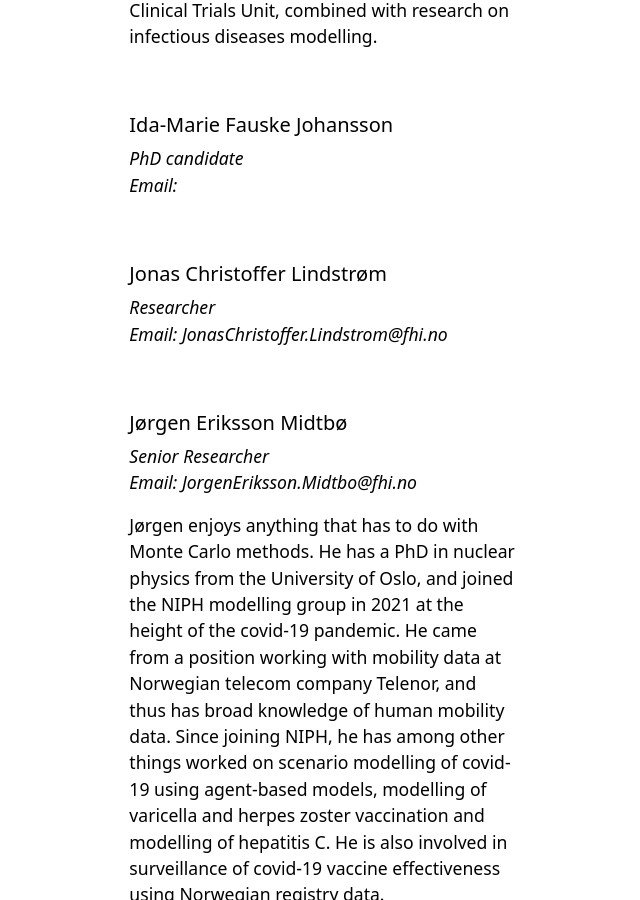
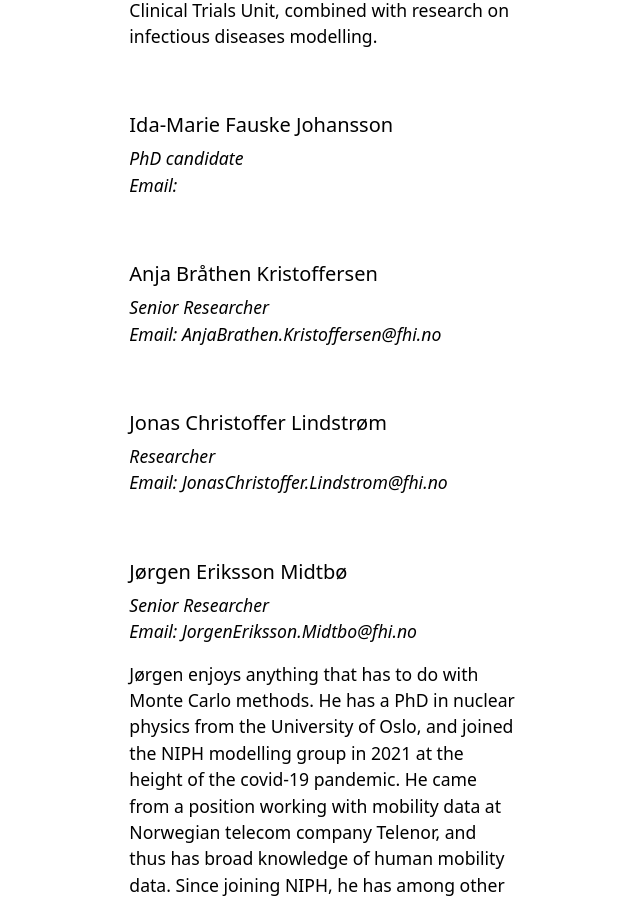
Before and after one commit to folkehelseinstituttet/modelling, a Jekyll site: the page built from people.md, in a window 1280 px wide and 900 px high, scrolled down 2300 px. Shown: the whole window, without its empty margins (100-740 px from the left). Built offline with Jekyll 4.4.1, drawn with Linux system fonts in a browser that asks for light colours.

Commit message:
- Added Anja - Added a one-line script to build the site locally for testing

```diff
--- a/_data/settings.yml
+++ b/_data/settings.yml
@@ -13,6 +13,7 @@ people:
 - {name: 'Gunnar Øyvind Isaksson Rø', title: 'Senior Researcher', department: 'Methods Development and Analysis', institution: 'Folkehelseinstituttet', institution_address: 'Lovisenberggata 8, 0456 Oslo', phone: '', email: 'GunnarOyvindIsaksson.Ro@fhi.no', office: '', image: 'assets/img/gunnar.jpg', url: 'gunnar', summary: 'Gunnar is interested in how statistical and mathematical modelling can improve surveillance and risk assement for infectious diseases combined with an interest in how to correctly analyse infectious disease data. He joined NIPH in 2019 and was a member of the covid-19 modelling group through the pandemic and has PHD in Particle Physics from Durhan University and a MSC in Epidemiology from the London School of Hygiene and Tropical Medicine.'}
 - {name: 'Hilde Kjelgaard Brustad', title: 'Senior Researcher', department: 'Oslo Centre for Biostatistics and Epidemiology', institution: 'Department of Medicine, University of Oslo', institution_address: '', email: '', office: '', image: 'assets/img/fhi_fjes.png', url: 'hilde', summary: 'Hilde is interested in how population behavior impacts the spread of infectious diseases. She has a background in applied mathematics and entered the world of statistics through her PhD in applied statistics and forensic genetics, from Norwegian University of Life Sciences. During the pandemic she joined a collaboration between academia and public health agencies in the Nordic countries, with focus on infectious disease modelling. She was introduced to the modelling environment at FHI through this collaboration. Hilde has a researcher position at Oslo Center for Biostatistics and Epidemiology, Oslo University Hospital, doing statistical advising in the Clinical Trials Unit, combined with research on infectious diseases modelling.'}
 - {name: 'Ida-Marie Fauske Johansson', title: 'PhD candidate', department: 'Methods Development and Analysis, NIPH & Department of Physics, University of Oslo', institution: 'Folkehelseinstituttet & UiO', institution_address: 'Lovisenberggata 8, 0456 Oslo', email: '', office: '', image: 'assets/img/fhi_fjes.png', url: 'ida', summary: ''}
+- {name: 'Anja Bråthen Kristoffersen', title: 'Senior Researcher', department: 'Methods Development and Analysis', institution: 'Folkehelseinstituttet', institution_address: 'Lovisenberggata 8, 0456 Oslo', email: 'AnjaBrathen.Kristoffersen@fhi.no', office: '', image: 'assets/img/fhi_fjes.png', url: 'anja', summary: ''}
 - {name: 'Jonas Christoffer Lindstrøm', title: 'Researcher', department: 'Methods Development and Analysis', institution: 'Folkehelseinstituttet', institution_address: 'Lovisenberggata 8, 0456 Oslo', email: 'JonasChristoffer.Lindstrom@fhi.no', office: '', image: 'assets/img/fhi_fjes.png', url: 'jonas', summary: ''}
 - {name: 'Jørgen Eriksson Midtbø', title: 'Senior Researcher', department: 'Methods Development and Analysis', institution: 'Folkehelseinstituttet', institution_address: 'Lovisenberggata 8, 0456 Oslo', email: 'JorgenEriksson.Midtbo@fhi.no', office: '', image: 'assets/img/fhi_fjes.png', url: 'jorgen', summary: 'Jørgen enjoys anything that has to do with Monte Carlo methods. He has a PhD in nuclear physics from the University of Oslo, and joined the NIPH modelling group in 2021 at the height of the covid-19 pandemic. He came from a position working with mobility data at Norwegian telecom company Telenor, and thus has broad knowledge of human mobility data. Since joining NIPH, he has among other things worked on scenario modelling of covid-19 using agent-based models, modelling of varicella and herpes zoster vaccination and modelling of hepatitis C. He is also involved in surveillance of covid-19 vaccine effectiveness using Norwegian registry data.'}
 - {name: 'Sasi Kandula', title: 'Senior Engineer', department: 'Methods Development and Analysis', institution: 'Folkehelseinstituttet', institution_address: 'Lovisenberggata 8, 0456 Oslo', email: '<a href="https://www.fhi.no/om/organisasjon/metodeutvikling-og-analyse/sasikiran-kandula/"> Contact </a>', office: '', image: 'assets/img/fhi_fjes.png', url: 'sasi', summary: 'Sasi has been a part of the modeling team at NIPH since December 2022. His publications can be found <a href="https://pubmed.ncbi.nlm.nih.gov/?term=%22Sasikiran+Kandula%22&sort=date&size=100"> here.</a>'}
```
Also changed, not shown: 1 other file.
